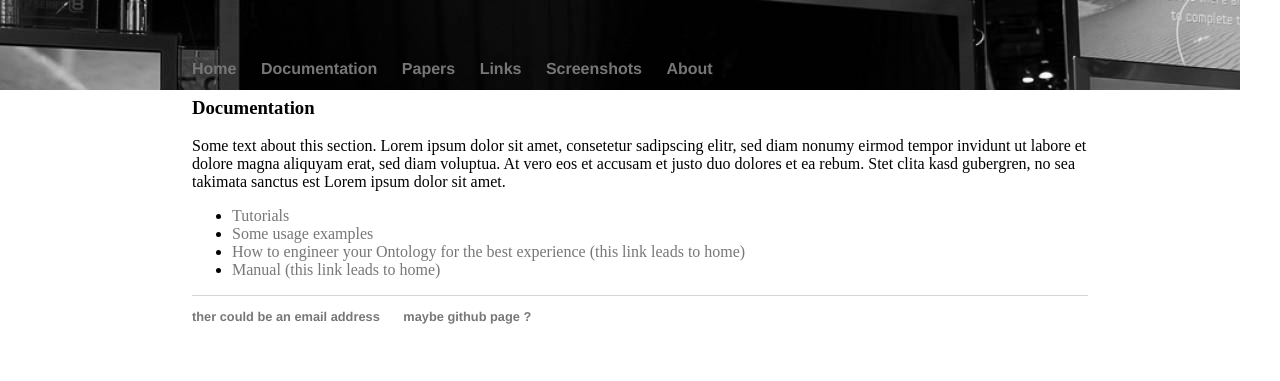
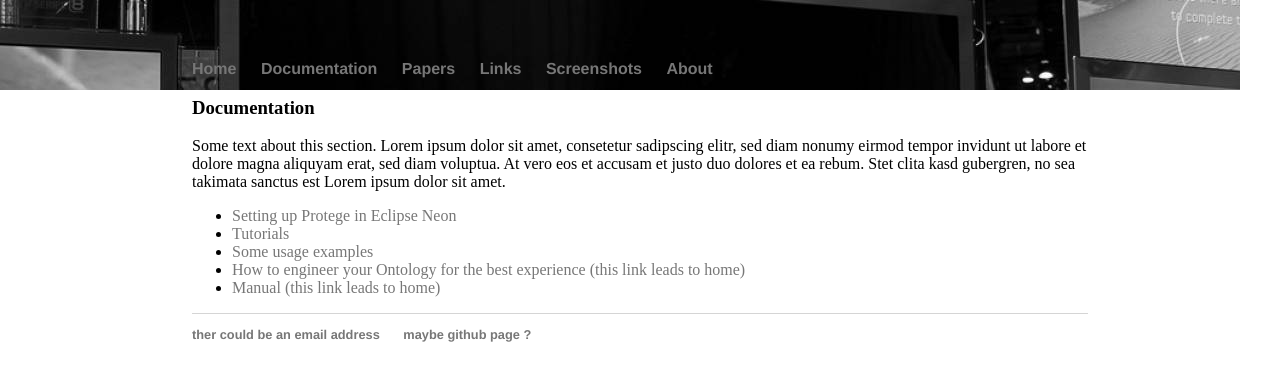
Before and after one commit to verbalizer/verbalizer.github.io, a Jekyll site: the page built from documentation/index.html, in a window 1280 px wide. Shown: the top 381 px of the page. Built offline with Jekyll 4.4.1, drawn with Linux system fonts in a browser that asks for light colours.

Commit message:
added link to setting up protege in eclipse

```diff
--- a/documentation/index.html
+++ b/documentation/index.html
@@ -12,6 +12,11 @@ rebum. Stet clita kasd gubergren, no sea takimata sanctus
 est Lorem ipsum dolor sit amet.
 
 <ul>
+
+  <li>
+    <a href="https://github.com/ykazakov/protege/wiki/Setting-up-Prot%C3%A9g%C3%A9-in-Eclipse-Neon">
+      Setting up Protege in Eclipse Neon</a>
+  </li>
 
   <li>
     <a href="./tutorials.html">Tutorials </a>
```
